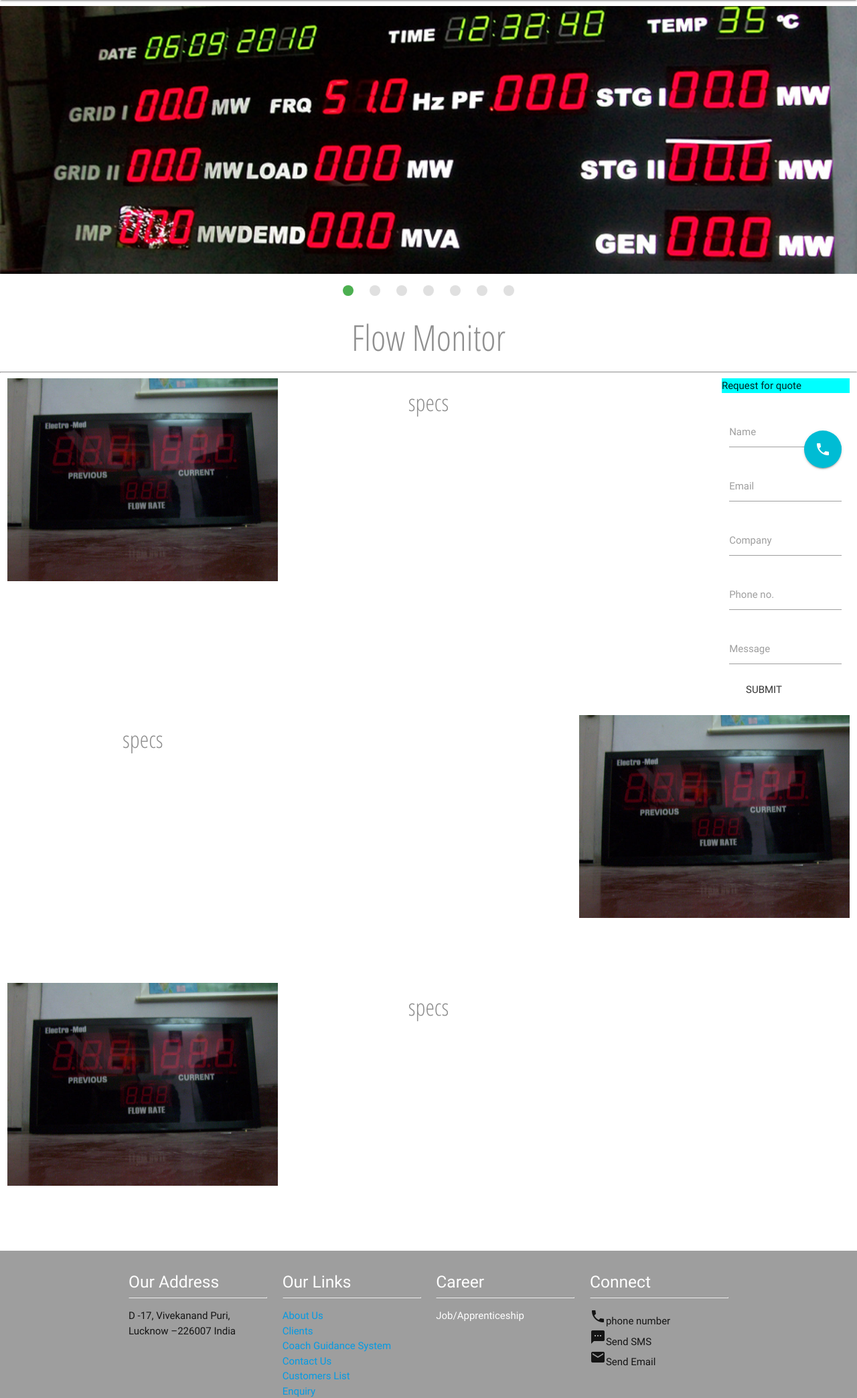
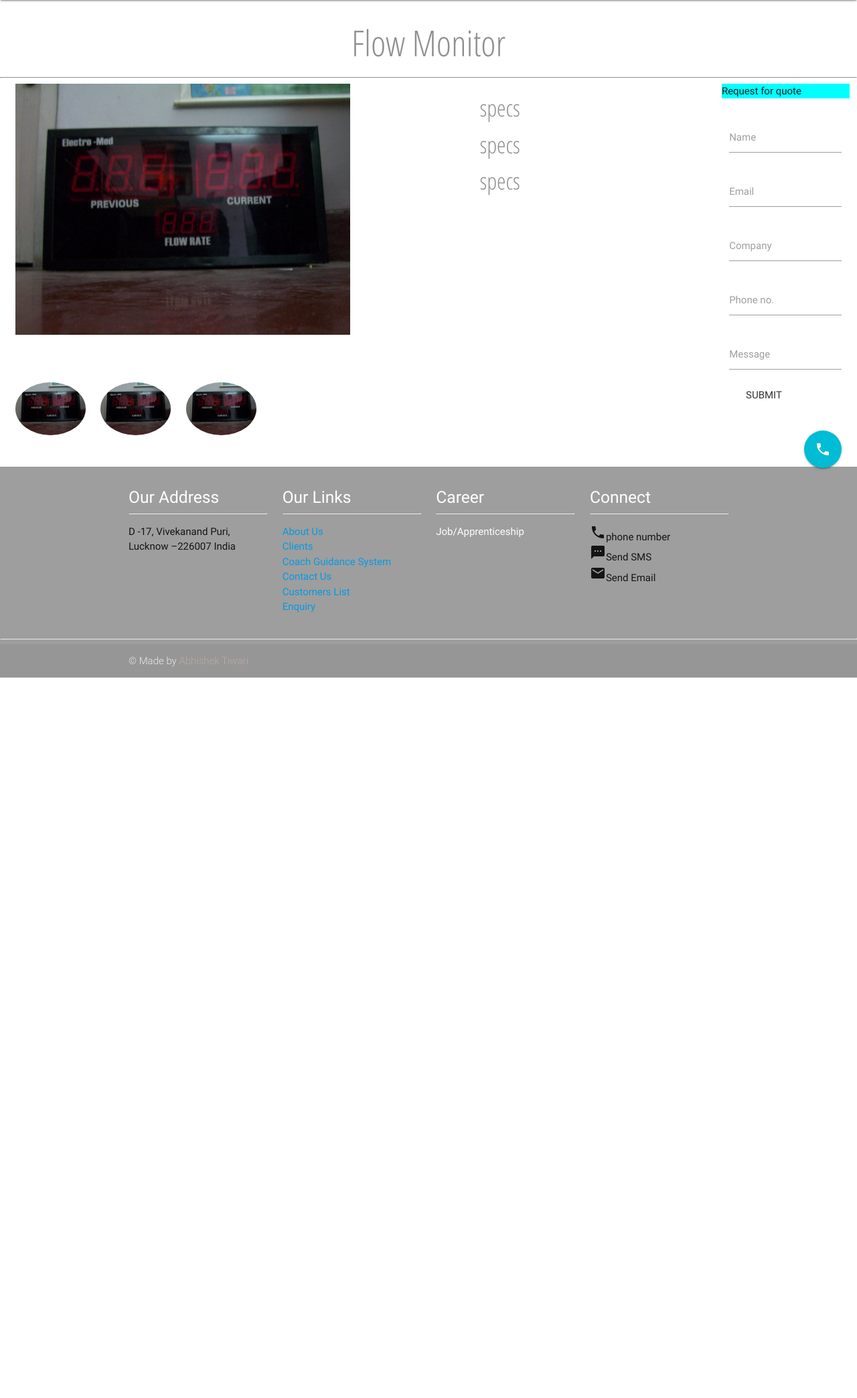
Before and after one commit to abhishek-8/electromed, a PHP site: page /products.php?id=flow_monitor in a window 1280 px wide. Shown: the part 78-2166 px from the top of the page at 67% size. After the commit the page ends 1090 px from the top, so only its background shows below. Run offline with PHP 8.4, Linux system fonts and the light colour scheme; some libraries are stand-ins or nearby versions.

Commit message:
Product page modified

```diff
--- a/action.js
+++ b/action.js
@@ -22,8 +22,8 @@
 else if(x=='ph_meter') {
 document.getElementById('head_name').innerHTML='Ph Meter';
 document.getElementById('r1').innerHTML ='Range: for pH: 0-14pH '+'\n'+'for mV: (-1999) mV to (+1999) mV (optional)'+'\n'+'Temperature compensation: 0-100degC (manual)'+'\n'+'Accuracy: ±1 mV ±1count';
-document.getElementById('r2').innerHTML ='Resolution: 0.01 pH;'+'\n' +' 1mV 3 ½ digit LED display';
-document.getElementById('r3').innerHTML = 'Options: Analog recorder output facility'+'\n'+'Accessories: pH electrodes, buffer tablets';
+document.getElementById('r2').innerHTML ='\n'+'Resolution: 0.01 pH;'+'\n' +' 1mV 3 ½ digit LED display';
+document.getElementById('r3').innerHTML ='\n'+'Options: Analog recorder output facility'+'\n'+'Accessories: pH electrodes, buffer tablets';
 }
 else if(x=='scrolling_display')
 document.getElementById('head_name').innerHTML='Scrolling Display';
@@ -43,7 +43,23 @@
 else if(x=='wsm')
 document.getElementById('head_name').innerHTML='Weighing Scale Monitor';
 
-document.getElementById('product_image1').innerHTML='<img class="responsive-img" src='+x+'.jpg'+'>';
-document.getElementById('product_image2').innerHTML='<img class="responsive-img" src='+x+'.jpg'+'>';
-document.getElementById('product_image3').innerHTML='<img class="responsive-img" src='+x+'.jpg'+'>';
+
+
+document.getElementById('product_image').innerHTML='<img width="500" src='+x+'.jpg'+' alt="">';
+document.getElementById('product_image1').innerHTML='<img src='+x+'.jpg'+' alt="" class="circle responsive-img">';
+document.getElementById('product_image2').innerHTML='<img src='+x+'.jpg'+' alt="" class="circle responsive-img">';
+document.getElementById('product_image3').innerHTML='<img src='+x+'.jpg'+' alt="" class="circle responsive-img">';
 }
+
+function set2(x){
+
+document.getElementById('product_image').innerHTML='<img width="500" src='+x+'.jpg'+' alt="">';//'<img src='+x+'.jpg'+' alt="" class="responsive-img">'
+}
+function set3(x){
+
+document.getElementById('product_image').innerHTML='<img width="500" src='+x+'.jpg'+' alt="">';//'<img src='+x+'.jpg'+' alt="" class="responsive-img">'
+}
+function set4(x){
+
+document.getElementById('product_image').innerHTML='other image';//'<img src='+x+'.jpg'+' alt="" class="responsive-img">'
+}
--- a/css/style.css
+++ b/css/style.css
@@ -4,12 +4,12 @@
 }
 #contactPage {
   background: #f5f5f5;
+}/*
+#product_image {
+  width:200px;
+  height:200px;
 }
-.product_image {
-  width:380px;
-  height:380px;
-}
-
+*/
 #products{
   min-width: 300px;
   background-color:#424242;
--- a/products.php
+++ b/products.php
@@ -32,7 +32,7 @@
     belowOrigin: true
     }
     );
-    $('.slider').slider({full_width: true});
+    //  $('.slider').slider({full_width: true});
     });
     </script>
   </head>
@@ -70,74 +70,60 @@
         </div>
       </nav>
     </div>
+    <!--
     <div class="slider">
       <ul class="slides">
         <li>
-          <img src="banner_1.jpg"> <!-- random image -->
-          <!--<div class="caption left-align">
-            <h3>Left Aligned Caption</h3>
-            <h5 class="light grey-text text-lighten-3">Here's our small slogan.</h5>
-          </div>-->
+          <img src="banner_1.jpg">
         </li>
         <li>
-          <img src="banner_2.jpg"> <!-- random image -->
-          <!--<div class="caption right-align">
-            <h3>Right Aligned Caption</h3>
-            <h5 class="light grey-text text-lighten-3">Here's our small slogan.</h5>
-          </div>-->
+          <img src="banner_2.jpg">
         </li>
 
         <li>
-          <img src="banner_16.jpg"> <!-- random image -->
-          <!--<div class="caption right-align" style="color:grey;">
-            <h3>Right Aligned Caption</h3>
-            <h5 class="light grey-text text-lighten-3" style="color:grey;">Here's our small slogan.</h5>
-          </div>-->
+          <img src="banner_16.jpg">
         </li>
 
         <li>
-          <img src="banner_6.jpg"> <!-- random image -->
-          <!--<div class="caption left-align">
-            <h3>Left Aligned Caption</h3>
-            <h5 class="light grey-text text-lighten-3">Here's our small slogan.</h5>
-          </div>-->
+          <img src="banner_6.jpg">
         </li>
         <li>
-          <img src="banner_24.jpg"> <!-- random image -->
-          <!--<div class="caption right-align">
-            <h3>We believe in technology</h3>
-            <h5 class="light grey-text text-lighten-3">Here's our small slogan.</h5>
-          </div>-->
+          <img src="banner_24.jpg">
         </li>
 
         <li>
-          <img src="banner_22.jpg"> <!-- random image -->
-          <!--<div class="caption right-align">
-            <h3>Right Aligned Caption</h3>
-            <h5 class="light grey-text text-lighten-3">Here's our small slogan.</h5>
-          </div>-->
+          <img src="banner_22.jpg">
+
         </li>
         <li>
-          <img src="banner_21.jpg"> <!-- random image -->
-          <!--<div class="caption center-align">
-            <h3>This is our big Tagline!</h3>
-            <h5 class="light grey-text text-lighten-3">Here's our small slogan.</h5>
-          </div>-->
+          <img src="banner_21.jpg">
+
         </li>
       </ul>
-    </div>
-
-
+    </div>-->
     <h2 class="headName" id="head_name"></h2>
     <hr>
+    <div class="row">
 
-    <div class="row">
-      <div class="product_image materialboxed col l4" id="product_image1">
+      <div class="col l5">
+      <div class="row">
+      <div class="col l12 materialboxed" id="product_image">
+
       </div>
-      <div class="col l4">
+      </div>
+      <br><br>
+      <div class="row">
+        <div class="col l3" id="product_image1" onclick="set2('<?php echo $x ?>')"></div>
+        <div class="col l3" id="product_image2" onclick="set3('<?php echo $x ?>')"></div>
+        <div class="col l3" id="product_image3" onclick="set4('<?php echo $x ?>')"></div>
+      </div>
+      </div>
+      <div class="col l4 s11 m11">
         <h4 class="headName" id="r1">specs</h4>
+        <h4 class="headName" id="r2">specs</h4>
+        <h4 class="headName" id="r3">specs</h4>
       </div>
-      <div class="col l2 offset-l2 m12 s12">
+      <div class="col l2 offset-l1 m12 s12">
         <div class="row" style="background: cyan;">Request for quote</div>
         <form>
           <div class="input-field col s12">
@@ -164,46 +150,7 @@
         </form>
       </div>
     </div>
-    </div>
-    <div class="row">
-      <div class="col l4">
-        <h4 class="headName" id="r2">specs</h4>
-      </div>
-      <div class="product_image materialboxed right col l4" id="product_image2">
-      </div>
 
-    </div>
-    <div class="row">
-      <div class="product_image materialboxed col l4" id="product_image3">
-      </div>
-      <div class="col l4">
-        <h4 class="headName" id="r3">specs</h4>
-      </div>
-    </div>
-    <!--
-    <div class="row">
-      <div class="col l8 s12 m12 card-panel">
-        <div class="row">
-
-          <div class="col s12 m5" id="details">
-
-          </div>
-          <div class="right col s12 m7">
-
-            <div class="card">
-              <div class="card-image materialboxed" id="product_image">
-
-              </div>
-              <div class="card-stacked">
-                <div class="card-action">
-                  <a href="#">This is a link</a>
-                </div>
-              </div>
-            </div>
-          </div>
-        </div>
-      </div>
-        -->
 
     <footer class="page-footer grey">
       <div class="container">
```
